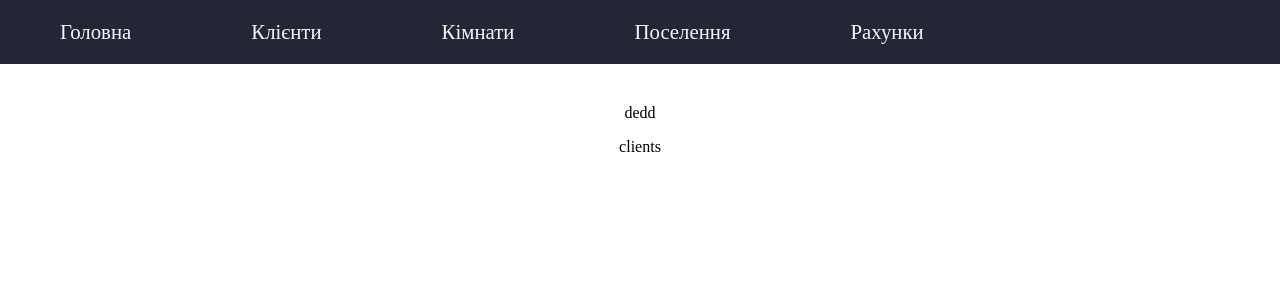
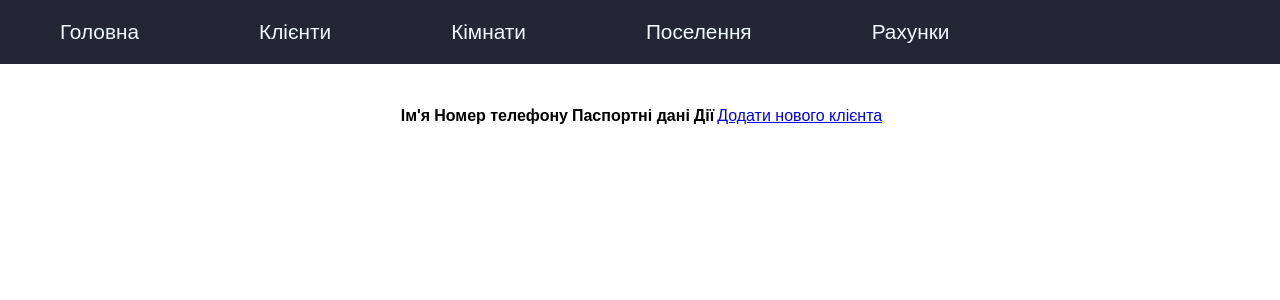
Before and after one commit to amoutens/Hotel_Proj, a React (Vite) app in the folder client/: page /clients in a window 1280 px wide. Shown: the top 300 px of the page. Built offline with nearby package versions, Linux system fonts and the light colour scheme.

Commit message:
try to do createClient

```diff
--- a/client/package.json
+++ b/client/package.json
@@ -10,6 +10,7 @@
     "preview": "vite preview"
   },
   "dependencies": {
+    "axios": "^1.6.8",
     "react": "^18.2.0",
     "react-dom": "^18.2.0",
     "react-router-dom": "^6.23.0"
--- a/client/src/App.tsx
+++ b/client/src/App.tsx
@@ -9,13 +9,18 @@ import {Settlements} from './pages/Settlements';
 import NotF from './pages/ffff'; // Removed .tsx extension
 import {Route} from './Components/Route'
 
-
+ export interface Client {
+  _id: string,
+  name: string,
+  passport: string,
+  phone: string
+}
 
 function App() {
   const [roomsDB, setRoomsDB] = useState([]);
-  const [clientsDB, setClientsDB] = useState([]);
-  const [paymentDB, setPaymentDB] = useState([]); // Changed variable name to camelCase
-  const [settlementDB, setSettlementDB] = useState([]); // Changed variable name to camelCase
+  const [clientsDB, setClientsDB] = useState<Client[]>([]);
+  const [paymentDB, setPaymentDB] = useState([]);
+  const [settlementDB, setSettlementDB] = useState([]);
 
   useEffect(() => {
     const fetchData = async () => {
@@ -25,38 +30,14 @@ function App() {
       setClientsDB(data.Clients);
       setPaymentDB(data.Payments);
       setSettlementDB(data.Settlements);
+
     };
     fetchData();
   }, []);
-
-  const routes = [
-    {
-      path: '/',
-      element: <Main />
-    },
-    {
-      path: '/clients',
-      element: <Clients />
-    },
-    {
-      path: '/rooms',
-      element: <Rooms />
-    },
-    {
-      path: '/payments',
-      element: <Payments />
-    },
-    {
-      path: '/settlements',
-      element: <Settlements />
-    },
-    {
-      path: '*',
-      element: <NotF />
-    }
-  ];
+  console.log(clientsDB);
   return (
     <>
+
       <div className='navbar-container'>
         <NavButton href='/' label={"Головна"} />
         <NavButton href='/clients' label={"Клієнти"} />
@@ -69,7 +50,7 @@ function App() {
         <Main/>
       </Route>
       <Route path="/clients">
-        <Clients />
+        <Clients clientDB={clientsDB}/>
       </Route>
       <Route path="/rooms">
         <Rooms />
--- /dev/null
+++ b/client/src/Components/CreateClient.tsx
@@ -0,0 +1,34 @@
+import React from 'react'
+import axios from 'axios';
+type CreateClientProps = {
+    // setIsFormVisible: (w: boolean) => void
+}
+
+export const CreateClient = ()  => {
+    const [name, setName] = React.useState('');
+  const [phone, setPhone] = React.useState('');
+  const [passport, setPassport] = React.useState('');
+    console.log('wrfjkfw');
+  const handleSubmit = (event) => {
+    event.preventDefault();
+    axios.post('http://localhost:3000/clients/createClient',{name, phone, passport})
+    .then(result => {console.log(result)
+      setName('');
+      setPhone('');
+      setPassport('');
+    })
+    .catch(err => console.log(err))
+  }
+  return (
+        <form style={{width: '100vw', height: '100vh', backgroundColor: 'black'}} onSubmit={handleSubmit}>
+          <h2>Додати клієнта</h2>
+          <label htmlFor="">Ім'я</label>
+          <input type="text" placeholder="Введіть ім'я" value={name} onChange={(e) => setName(e.target.value)} />
+          <label htmlFor="">Номер телефону</label>
+          <input type="text" placeholder="Введіть номер телефону" value={phone} onChange={(e) => setPhone(e.target.value)} />
+          <label htmlFor="">Номер паспорту</label>
+          <input type="text" placeholder="Введіть номер паспорту" value={passport} onChange={(e) => setPassport(e.target.value)} />
+          <button type="submit">Додати</button>
+        </form>
+      )
+}
--- a/client/src/main.tsx
+++ b/client/src/main.tsx
@@ -5,8 +5,6 @@ import './styles/style.scss'
 
 ReactDOM.createRoot(document.getElementById('root')!).render(
   <React.StrictMode>
-    {/* <RouterProvider router={router}/> */}
     <App />
-
   </React.StrictMode>,
 )
--- a/client/src/pages/Clients.tsx
+++ b/client/src/pages/Clients.tsx
@@ -1,8 +1,44 @@
+  import { Client } from "../App"
+  import React from "react"
+  import { Route } from "../Components/Route"
+  import { CreateClient } from "../Components/CreateClient"
+  type ClientProps = {
+    clientDB: Client[]
+  }
 
-export const Clients = () => {
-  return (<>
-    <p>dedd</p>
-    <div>clients</div>
-    </>
-  )
-}
+  export const Clients = ({clientDB}: ClientProps) => {
+    return (<>
+        <div className="client-main-container">
+          <table>
+            <thead>
+              <tr>
+              <th>Ім'я</th>
+              <th>Номер телефону</th>
+              <th>Паспортні дані</th>
+              <th>Дії</th>
+              </tr>
+
+            </thead>
+            <tbody>
+              { clientDB ? clientDB.map((client, index) => (
+                  <tr key={index}>
+                    <td>{client.name}</td>
+                    <td>{client.phone}</td>
+                    <td>{client.passport}</td>
+                    <td><button>Видалити</button>
+                    <button>Редагувати</button></td>
+                  </tr>
+              )) : null
+              }
+            </tbody>
+          </table>
+            <a className="add-btn" href="/createClient">Додати нового клієнта</a>
+            <Route path="/createClient">
+              <CreateClient />
+            </Route>
+
+
+        </div>
+      </>
+    );
+  }
--- a/client/src/pages/Main.tsx
+++ b/client/src/pages/Main.tsx
@@ -2,11 +2,19 @@ import React from 'react'
 
 export const Main = () => {
   return (
-    <div>
+    <div className='mainP-container'>
       <h1>Курсова робота з баз даних студентки групи ІС-22 Жайворонок Катерини</h1>
       <hr />
-      <h2>Предметна область</h2>
-      <p></p>
+      <h2>Предметна область 31. Облік послуг готелю </h2>
+      <p>Готель надає номери клієнтам на певний термін. Кожен номер характеризується
+місткістю, комфортністю (президентський, люкс, напівлюкс, звичайний) і ціною. При
+поселенні в готель клієнт вказує необхідні характеристики номера (місткість,
+комфортність); якщо є відповідні вільні номери, то клієнт займає номер. При цьому
+адміністратор фіксує дані клієнта (ПІБ, контактний телефон, номер паспорта), дату
+поселення. При поселенні адміністратор також формує рахунок на оплату, який клієнт
+оплачує.
+Власника готелю цікавить його заповненість по сезонах і комфортності номерів.</p>
+    <img src="https://cf.bstatic.com/xdata/images/hotel/max1024x768/398640583.jpg?k=f9ff150ec1f02361417ed28dbd28c2e8cadca6d43ba432f23e2ba515c712b6f9&o=&hp=1" alt="hotel" />
     </div>
   )
 }
--- /dev/null
+++ b/client/src/styles/clients.scss
@@ -0,0 +1,9 @@
+.client-main-container {
+    display: flex;
+    justify-content: center;
+    align-items: center;
+
+}
+.ud-container {
+    width: 200px;
+}
--- /dev/null
+++ b/client/src/styles/mainPage.scss
@@ -0,0 +1,7 @@
+.mainP-container {
+    text-align: left;
+    justify-content: left;
+}
+.mainP-container > p {
+    font-size: larger;
+}
--- a/client/src/styles/style.scss
+++ b/client/src/styles/style.scss
@@ -1,4 +1,10 @@
-
+@import './mainPage.scss', './clients.scss';
+body {
+    font-family: "Montserrat", sans-serif;
+    font-optical-sizing: auto;
+    font-weight: 400;
+    font-style: normal
+}
 .navbar-container {
     background-color: rgb(36, 38, 53);
     position: absolute;
```
Also changed, not shown: 2 other files (tests, documents, lock files or other folders).
